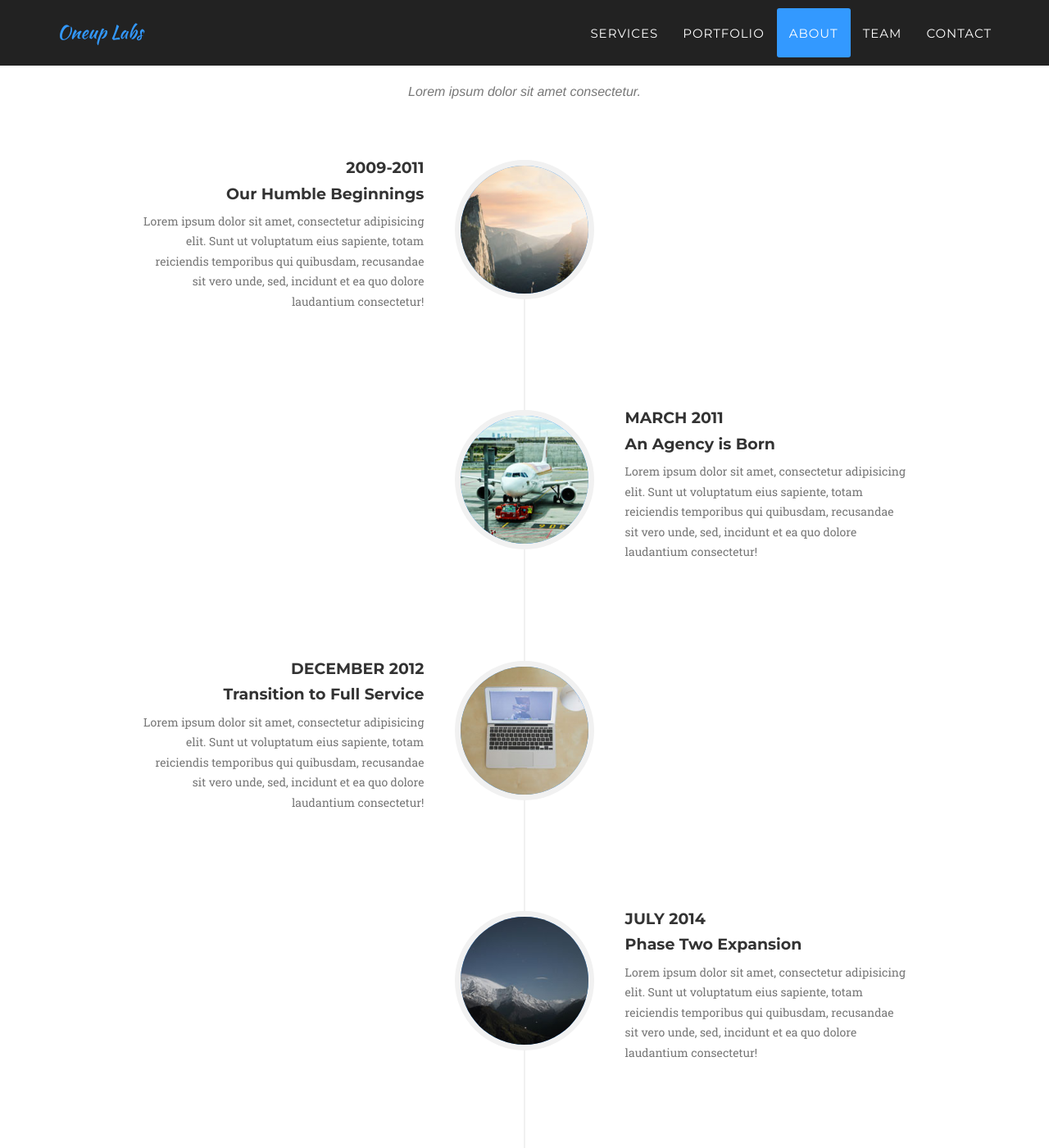
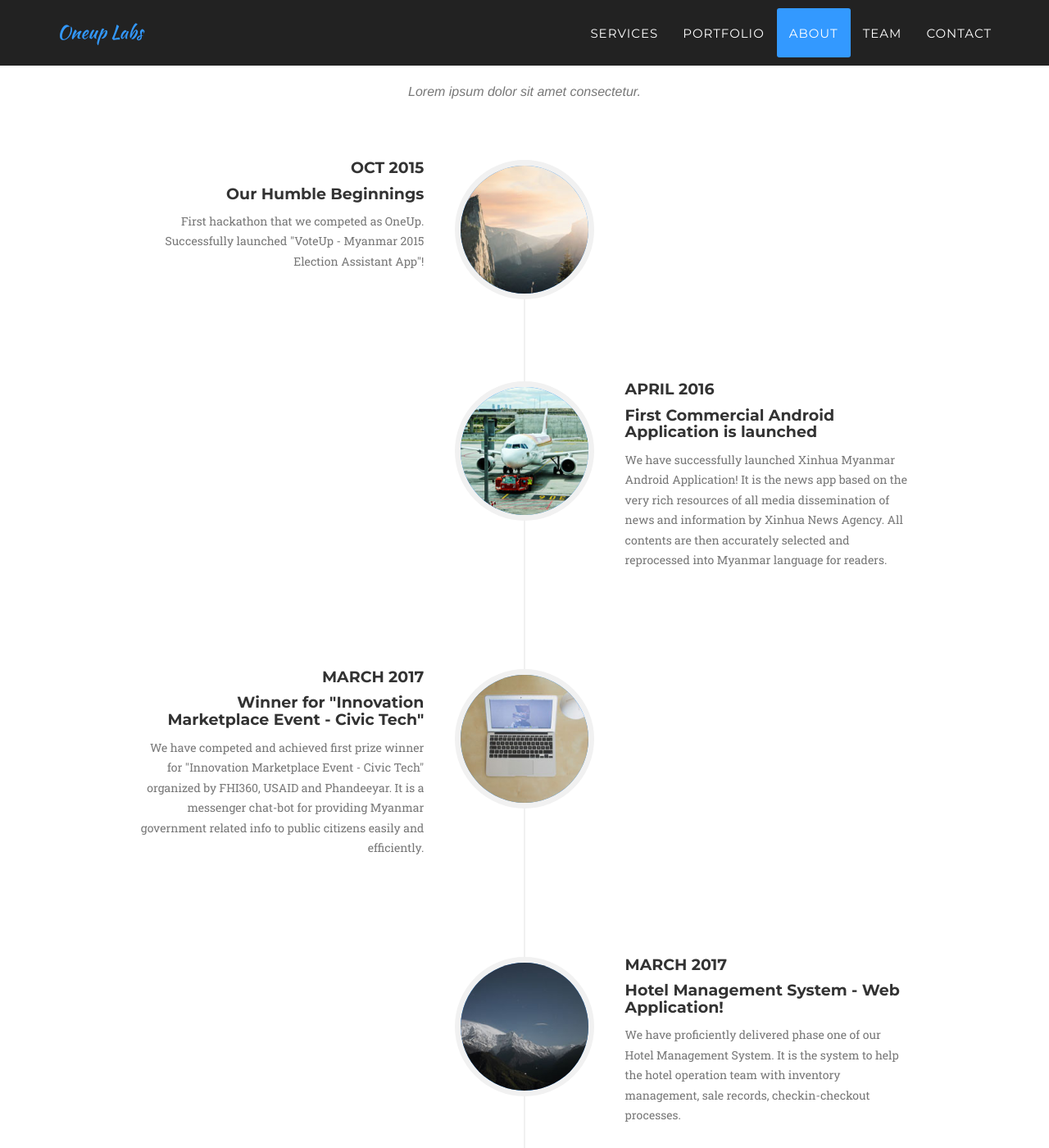
Before and after one commit to 1up-nextlevel/1up-nextlevel.github.io, a Jekyll site: the page built from index.html, in a window 1280 px wide and 1400 px high, scrolled down 2876 px. Shown: the whole window at 82% size. Built offline with Jekyll 4.4.1, drawn with Linux system fonts in a browser that asks for light colours; some web fonts are replaced; some of the changed text lies outside the part shown.

Commit message:
no message

```diff
--- a/_includes/about.html
+++ b/_includes/about.html
@@ -16,11 +16,11 @@
                             </div>
                             <div class="timeline-panel">
                                 <div class="timeline-heading">
-                                    <h4>2009-2011</h4>
+                                    <h4>Oct 2015</h4>
                                     <h4 class="subheading">Our Humble Beginnings</h4>
                                 </div>
                                 <div class="timeline-body">
-                                    <p class="text-muted">Lorem ipsum dolor sit amet, consectetur adipisicing elit. Sunt ut voluptatum eius sapiente, totam reiciendis temporibus qui quibusdam, recusandae sit vero unde, sed, incidunt et ea quo dolore laudantium consectetur!</p>
+                                    <p class="text-muted">First hackathon that we competed as OneUp. Successfully launched "VoteUp - Myanmar 2015 Election Assistant App"!</p>
                                 </div>
                             </div>
                         </li>
@@ -30,11 +30,11 @@
                             </div>
                             <div class="timeline-panel">
                                 <div class="timeline-heading">
-                                    <h4>March 2011</h4>
-                                    <h4 class="subheading">An Agency is Born</h4>
+                                    <h4>April 2016</h4>
+                                    <h4 class="subheading">First Commercial Android Application is launched</h4>
                                 </div>
                                 <div class="timeline-body">
-                                    <p class="text-muted">Lorem ipsum dolor sit amet, consectetur adipisicing elit. Sunt ut voluptatum eius sapiente, totam reiciendis temporibus qui quibusdam, recusandae sit vero unde, sed, incidunt et ea quo dolore laudantium consectetur!</p>
+                                    <p class="text-muted">We have successfully launched Xinhua Myanmar Android Application! It is the news app based on the very rich resources of all media dissemination of news and information by Xinhua News Agency. All contents are then accurately selected and reprocessed into Myanmar language for readers.</p>
                                 </div>
                             </div>
                         </li>
@@ -44,11 +44,11 @@
                             </div>
                             <div class="timeline-panel">
                                 <div class="timeline-heading">
-                                    <h4>December 2012</h4>
-                                    <h4 class="subheading">Transition to Full Service</h4>
+                                    <h4>March 2017</h4>
+                                    <h4 class="subheading">Winner for "Innovation Marketplace Event - Civic Tech"</h4>
                                 </div>
                                 <div class="timeline-body">
-                                    <p class="text-muted">Lorem ipsum dolor sit amet, consectetur adipisicing elit. Sunt ut voluptatum eius sapiente, totam reiciendis temporibus qui quibusdam, recusandae sit vero unde, sed, incidunt et ea quo dolore laudantium consectetur!</p>
+                                    <p class="text-muted">We have competed and achieved first prize winner for "Innovation Marketplace Event - Civic Tech" organized by FHI360, USAID and Phandeeyar. It is a messenger chat-bot for providing Myanmar government related info to public citizens easily and efficiently.</p>
                                 </div>
                             </div>
                         </li>
@@ -58,11 +58,11 @@
                             </div>
                             <div class="timeline-panel">
                                 <div class="timeline-heading">
-                                    <h4>July 2014</h4>
-                                    <h4 class="subheading">Phase Two Expansion</h4>
+                                    <h4>March 2017</h4>
+                                    <h4 class="subheading">Hotel Management System - Web Application!</h4>
                                 </div>
                                 <div class="timeline-body">
-                                    <p class="text-muted">Lorem ipsum dolor sit amet, consectetur adipisicing elit. Sunt ut voluptatum eius sapiente, totam reiciendis temporibus qui quibusdam, recusandae sit vero unde, sed, incidunt et ea quo dolore laudantium consectetur!</p>
+                                    <p class="text-muted">We have proficiently delivered phase one of our Hotel Management System. It is the system to help the hotel operation team with inventory management, sale records, checkin-checkout processes.</p>
                                 </div>
                             </div>
                         </li>
--- a/_includes/team.html
+++ b/_includes/team.html
@@ -4,7 +4,7 @@
             <div class="row">
                 <div class="col-lg-12 text-center">
                     <h2 class="section-heading">Our Amazing Team</h2>
-                    <h3 class="section-subheading text-muted">Lorem ipsum dolor sit amet consectetur.</h3>
+                    <h3 class="section-subheading text-muted"></h3>
                 </div>
             </div>
             <div class="row">
--- a/_layouts/default.html
+++ b/_layouts/default.html
@@ -11,7 +11,6 @@
     {% include portfolio_grid.html %}
     {% include about.html %}
     {% include team.html %}
-  <!--  {% include clients.html %} -->
     {% include contact.html %}
     {% include footer.html %}
     {% include modals.html %}
```
